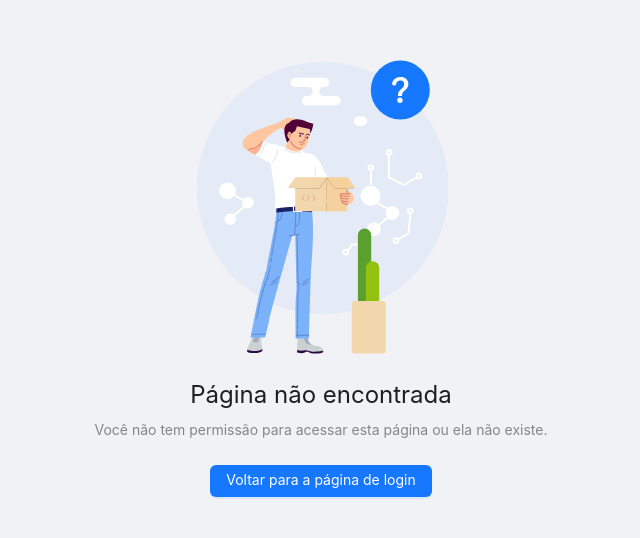
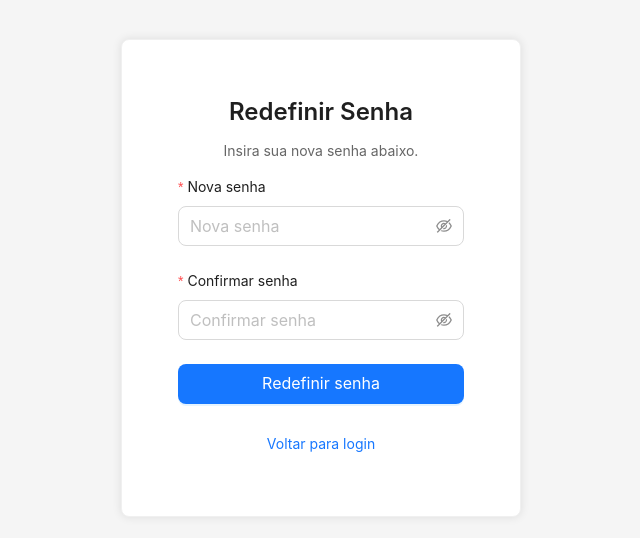
Before and after one commit to Matheus-Lz/petcare-app, a React (Create React App) app: page /reset-password in a window 1280 px wide. Shown: the part 122-660 px from the top of the page, without its empty margins (319-959 px from the left). Built offline with nearby package versions, Linux system fonts and the light colour scheme.

Commit message:
Criando recuperação de senha

```diff
--- a/src/api/user/UserService.ts
+++ b/src/api/user/UserService.ts
@@ -25,3 +25,9 @@ export const updateUser = async (
 ): Promise<void> => {
   await api.put(`/user/${id}`, data);
 };
+
+export const forgotPassword = (email: string) =>
+  api.post("/user/forgot-password", { email });
+
+export const resetPassword = (token: string, newPassword: string) =>
+  api.post("/user/reset-password", { token, newPassword });
--- a/src/pages/Auth/AuthPage.tsx
+++ b/src/components/common/Auth/Auth.tsx
@@ -2,13 +2,13 @@ import React, { useEffect, useState } from "react";
 import { Form, Input, Button, Checkbox, Tabs, Card } from "antd";
 import { useNavigate } from "react-router-dom";
 import InputMask from "react-input-mask";
-import { loginUser, registerUser } from "../../api/user/UserService";
-import { notifySuccess, notifyError } from "../../utils/notifications";
-import styles from "./AuthPage.module.scss";
+import { loginUser, registerUser } from "../../../api/user/UserService";
+import { notifySuccess, notifyError } from "../../../utils/notifications";
+import styles from "./Auth.module.scss";
 
 const { TabPane } = Tabs;
 
-const AuthPage: React.FC = () => {
+const Auth: React.FC = () => {
   const navigate = useNavigate();
   const [loading, setLoading] = useState(false);
   const [activeTab, setActiveTab] = useState("login");
@@ -109,13 +109,31 @@ const AuthPage: React.FC = () => {
                 >
                   <Input.Password size="large" />
                 </Form.Item>
+                <div
+                  style={{
+                    display: "flex",
+                    justifyContent: "space-between",
+                    marginBottom: 16,
+                  }}
+                >
                   <Form.Item
                     name="remember"
                     valuePropName="checked"
+                    noStyle
                     initialValue={false}
                   >
                     <Checkbox>Manter conectado</Checkbox>
                   </Form.Item>
+                  <Button
+                    type="link"
+                    size="small"
+                    onClick={() => navigate("/forgot-password")}
+                    style={{ padding: 0 }}
+                  >
+                    Esqueceu sua senha?
+                  </Button>
+                </div>
+
                 <Form.Item>
                   <Button
                     type="primary"
@@ -222,4 +240,4 @@ const AuthPage: React.FC = () => {
   );
 };
 
-export default AuthPage;
+export default Auth;
--- /dev/null
+++ b/src/components/common/ForgotPassword/ForgotPassword.module.scss
@@ -0,0 +1,14 @@
+.container {
+  display: flex;
+  justify-content: center;
+  align-items: center;
+  height: 100vh;
+  background-color: #f5f5f5;
+}
+
+.card {
+  width: 100%;
+  max-width: 400px;
+  padding: 2rem;
+  box-shadow: 0 0 10px rgba(0, 0, 0, 0.1);
+}
--- /dev/null
+++ b/src/components/common/ForgotPassword/ForgotPassword.tsx
@@ -0,0 +1,69 @@
+import React, { useState } from "react";
+import { Form, Input, Button, Typography, Card } from "antd";
+import { forgotPassword } from "../../../api/user/UserService";
+import { notifySuccess, notifyError } from "../../../utils/notifications";
+import styles from "./ForgotPassword.module.scss";
+import { useNavigate } from "react-router-dom";
+
+const { Title, Paragraph } = Typography;
+
+const ForgotPassword: React.FC = () => {
+  const [loading, setLoading] = useState(false);
+  const navigate = useNavigate();
+
+  const handleSubmit = async (values: any) => {
+    setLoading(true);
+    try {
+      await forgotPassword(values.email);
+      notifySuccess("Email de redefinição enviado com sucesso!");
+      navigate("/auth");
+    } catch {
+      notifyError("Erro ao enviar email de redefinição");
+    } finally {
+      setLoading(false);
+    }
+  };
+
+  return (
+    <div className={styles.container}>
+      <Card className={styles.card}>
+        <Title level={3} style={{ textAlign: "center" }}>Redefinir Senha</Title>
+        <Paragraph style={{ textAlign: "center", color: "#666" }}>
+          Informe seu email e enviaremos um link para redefinir sua senha.
+        </Paragraph>
+
+        <Form layout="vertical" onFinish={handleSubmit}>
+          <Form.Item
+            name="email"
+            label="Email"
+            rules={[{ required: true, type: "email", message: "Digite um email válido" }]}
+          >
+            <Input size="large" placeholder="Digite seu email" />
+          </Form.Item>
+
+          <Form.Item>
+            <Button
+              type="primary"
+              htmlType="submit"
+              loading={loading}
+              size="large"
+              block
+            >
+              Enviar link de redefinição
+            </Button>
+          </Form.Item>
+
+          <Button
+            type="link"
+            onClick={() => navigate("/auth")}
+            block
+          >
+            Voltar para login
+          </Button>
+        </Form>
+      </Card>
+    </div>
+  );
+};
+
+export default ForgotPassword;
--- /dev/null
+++ b/src/components/common/ResetPassword/ResetPassword.module.scss
@@ -0,0 +1,14 @@
+.container {
+  display: flex;
+  justify-content: center;
+  align-items: center;
+  height: 100vh;
+  background-color: #f5f5f5;
+}
+
+.card {
+  width: 100%;
+  max-width: 400px;
+  padding: 2rem;
+  box-shadow: 0 0 10px rgba(0, 0, 0, 0.1);
+}
--- /dev/null
+++ b/src/components/common/ResetPassword/ResetPassword.tsx
@@ -0,0 +1,95 @@
+import React, { useState } from "react";
+import { Form, Input, Button, Typography, Card } from "antd";
+import { useSearchParams, useNavigate } from "react-router-dom";
+import styles from "./ResetPassword.module.scss";
+import { notifyError, notifySuccess } from "../../../utils/notifications";
+import { resetPassword } from "../../../api/user/UserService";
+
+const { Title, Paragraph } = Typography;
+
+const ResetPassword: React.FC = () => {
+  const [params] = useSearchParams();
+  const token = params.get("token") || "";
+  const [loading, setLoading] = useState(false);
+  const navigate = useNavigate();
+
+  const handleSubmit = async (values: any) => {
+    setLoading(true);
+    try {
+      await resetPassword(token, values.newPassword);
+      notifySuccess("Senha redefinida com sucesso!");
+      navigate("/auth");
+    } catch {
+      notifyError("Erro ao redefinir senha");
+    } finally {
+      setLoading(false);
+    }
+  };
+
+  return (
+    <div className={styles.container}>
+      <Card className={styles.card}>
+        <Title level={3} style={{ textAlign: "center" }}>
+          Redefinir Senha
+        </Title>
+        <Paragraph style={{ textAlign: "center", color: "#666" }}>
+          Insira sua nova senha abaixo.
+        </Paragraph>
+
+        <Form layout="vertical" onFinish={handleSubmit}>
+          <Form.Item
+            name="newPassword"
+            label="Nova senha"
+            rules={[
+              { required: true, message: "Informe a nova senha" },
+              { min: 6, message: "A senha deve ter no mínimo 6 caracteres" },
+            ]}
+            hasFeedback
+          >
+            <Input.Password size="large" placeholder="Nova senha" />
+          </Form.Item>
+
+          <Form.Item
+            name="confirmPassword"
+            label="Confirmar senha"
+            dependencies={["newPassword"]}
+            hasFeedback
+            rules={[
+              { required: true, message: "Confirme a nova senha" },
+              ({ getFieldValue }) => ({
+                validator(_, value) {
+                  if (!value || getFieldValue("newPassword") === value) {
+                    return Promise.resolve();
+                  }
+                  return Promise.reject(
+                    new Error("As senhas não coincidem")
+                  );
+                },
+              }),
+            ]}
+          >
+            <Input.Password size="large" placeholder="Confirmar senha" />
+          </Form.Item>
+
+          <Form.Item>
+            <Button
+              htmlType="submit"
+              type="primary"
+              loading={loading}
+              size="large"
+              block
+            >
+              Redefinir senha
+            </Button>
+          </Form.Item>
+        </Form>
+
+        <Button type="link" onClick={() => navigate("/auth")} block>
+          Voltar para login
+        </Button>
+      </Card>
+    </div>
+  );
+};
+
+export default ResetPassword;
--- /dev/null
+++ b/src/pages/ForgotPasswordPage.tsx
@@ -0,0 +1,10 @@
+import React from 'react';
+import ForgotPassword from '../components/common/ForgotPassword/ForgotPassword';
+
+const ForgotPasswordPage: React.FC = () => {
+  return (
+    <ForgotPassword />
+  );
+};
+
+export default ForgotPasswordPage;
--- /dev/null
+++ b/src/pages/ResetPasswordPage.tsx
@@ -0,0 +1,10 @@
+import React from 'react';
+import ResetPassword from '../components/common/ResetPassword/ResetPassword';
+
+const ResetPasswordPage: React.FC = () => {
+  return (
+    <ResetPassword />
+  );
+};
+
+export default ResetPasswordPage;
--- a/src/router/index.tsx
+++ b/src/router/index.tsx
@@ -4,7 +4,7 @@ import {
   Route,
   Navigate,
 } from "react-router-dom";
-import AuthPage from "../pages/Auth/AuthPage";
+import AuthPage from "../components/common/Auth/Auth";
 import PetServicesPage from "../pages/PetServicePage";
 import WorkingPeriodPage from "../pages/WorkingPeriodPage";
 import EmployeePage from "../pages/EmployeePage";
@@ -13,6 +13,8 @@ import CustomerSchedulingHistoricPage from "../pages/CustomerSchedulingHistoricP
 import ProtectedRoute from "../components/common/ProtectedRoute ";
 import NotFound from "../components/common/NotFound";
 import SchedulingByDateTablePage from "../pages/SchedulingByDateTable";
+import ForgotPasswordPage from "../pages/ForgotPasswordPage";
+import ResetPasswordPage from "../pages/ResetPasswordPage";
 
 const AppRoutes = () => {
   return (
@@ -20,6 +22,8 @@ const AppRoutes = () => {
       <Routes>
         <Route path="/" element={<Navigate to="/auth" />} />
         <Route path="/auth" element={<AuthPage />} />
+        <Route path="/forgot-password" element={<ForgotPasswordPage />} />
+        <Route path="/reset-password" element={<ResetPasswordPage />} />
 
         <Route
           path="/dashboard/scheduling-management"
```
Also changed, not shown: src/pages/AuthPage.tsx (added, +10 -0 lines), src/components/common/Auth/Auth.module.scss (renamed from src/pages/Auth/AuthPage.module.scss). Lines whose indentation alone changed are shown as unchanged.
